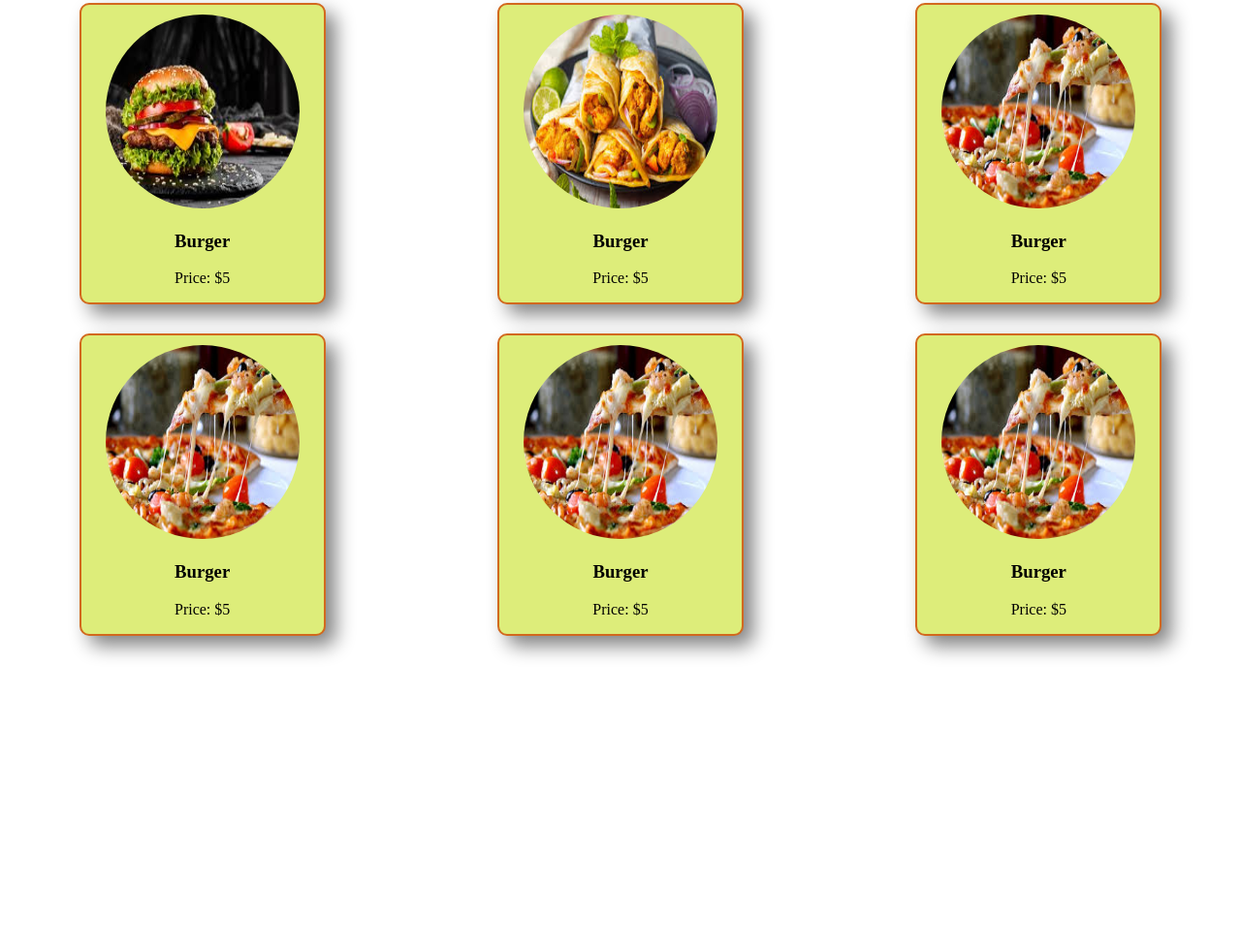
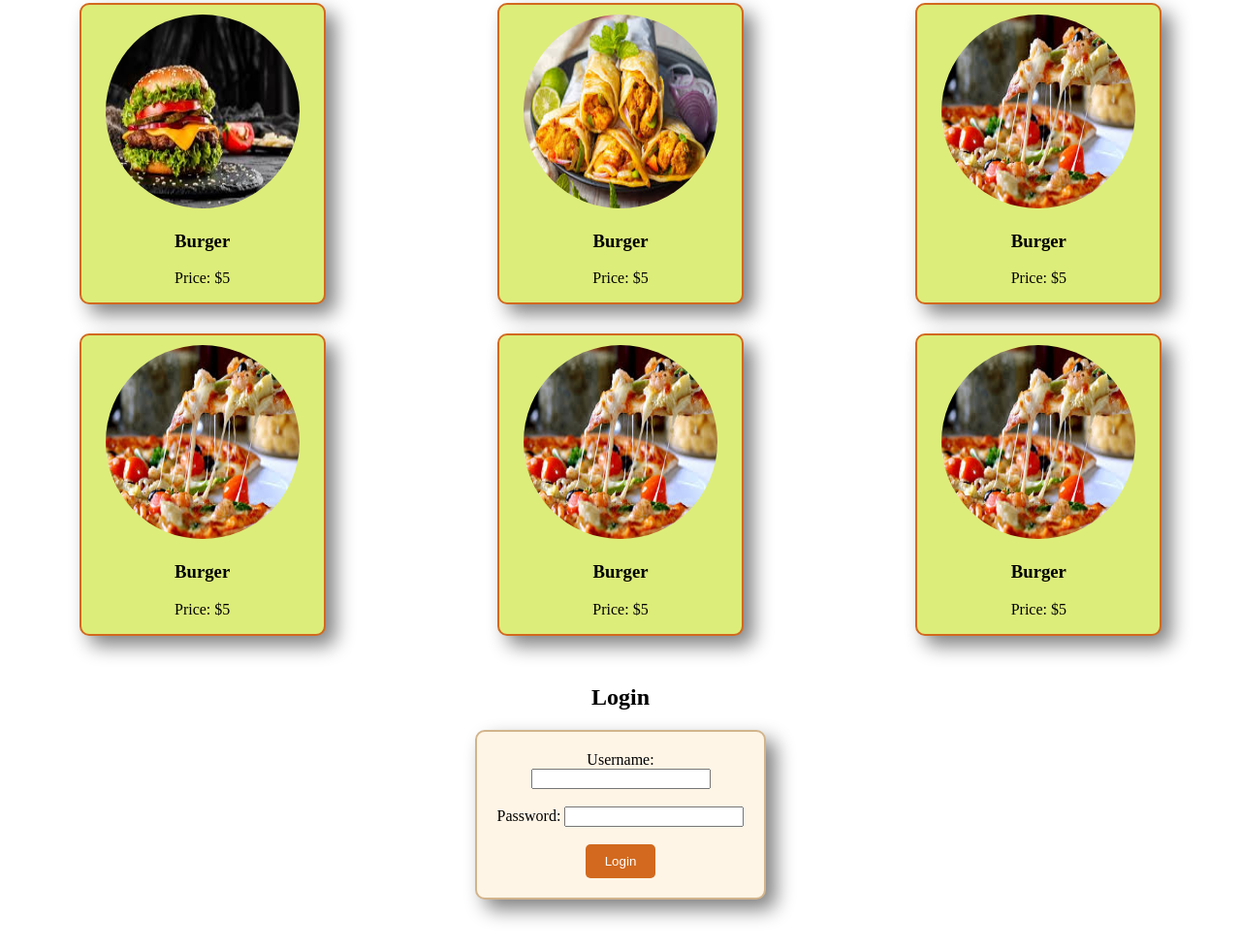
Before and after one commit to mdsharia4613/Task-Form, a plain HTML site: page index.html in a window 1280 px wide. Shown: the part 245-1223 px from the top of the page at 97% size. Before the commit the page ends 951 px from the top, so only its background shows below. Drawn offline with Linux system fonts and the light colour scheme.

Commit message:
final-section

```diff
--- a/index.css
+++ b/index.css
@@ -1,3 +1,13 @@
+/* google font */
+@import url('https://fonts.googleapis.com/css2?family=Poppins:ital,wght@0,100;0,200;0,300;0,400;0,500;0,600;0,700;0,800;0,900;1,100;1,200;1,300;1,400;1,500;1,600;1,700;1,800;1,900&display=swap');
+
+.poppins-thin {
+  font-family: "Poppins", sans-serif;
+  font-weight: 100;
+  font-style: normal;
+}
+
+
 /* task-1 */
 .header{
     text-align: center;
@@ -52,3 +62,36 @@
 }
 
 /* task-3 */
+
+#login-section{
+    text-align: center;
+    margin-bottom: 50px;
+}
+.login-form{
+    border: 2px solid tan;
+    width: 300px;
+    margin: auto;
+    padding: 20px;
+    box-shadow: 10px 10px 20px grey;
+    border-radius: 10px;
+    background: #fff5e6;
+    box-sizing: border-box;
+}
+
+form button{
+    background: chocolate;
+    color: white;
+    border: none;
+    padding: 10px 20px;
+    border-radius: 5px;
+    cursor: pointer;
+}
+form button:hover{
+    background: rgb(218, 77, 26);
+    transition: 0.5s;
+}
+.login-form:hover{
+    box-shadow: 10px 10px 30px chocolate;
+    transform: scale(1.1);
+    transition: 0.5s;
+}
--- a/index.html
+++ b/index.html
@@ -1,22 +1,26 @@
 <!DOCTYPE html>
 <html lang="en">
+
 <head>
     <meta charset="UTF-8">
     <meta name="viewport" content="width=device-width, initial-scale=1.0">
     <title>Task</title>
     <link rel="stylesheet" href="index.css">
 </head>
+
 <body>
     <!-- task-1 -->
     <section>
-        <div class="header"><h2>Hello, I am Sharia</h2></div>
+        <div class="header">
+            <h2>Hello, I am Sharia</h2>
+        </div>
         <div class="p-tag">
             <p>I am a CST student web development. I love creating interactive web applications.</p>
         </div>
 
     </section>
     <!-- task-2 -->
-     <section>
+    <section>
         <div>
             <h2 class="food">My Favorite Foods</h2>
         </div>
@@ -53,6 +57,27 @@
             </div>
         </div>
 
-     </section>
-    </body>
+    </section>
+    <!-- task-3 -->
+    <section id="login-section">
+        <div>
+            <h2>Login</h2>
+        </div>
+        <div class="login-form">
+            <form>
+                <label for="username">Username:</label>
+                <input type="text" id="username" name="username" required><br><br>
+                <label for="password">Password:</label>
+                <input type="password" id="password" name="password" required><br><br>
+
+                <button type="submit">Login</button>
+
+            </form>
+        </div>
+
+
+    </section>
+
+</body>
+
 </html>
```
